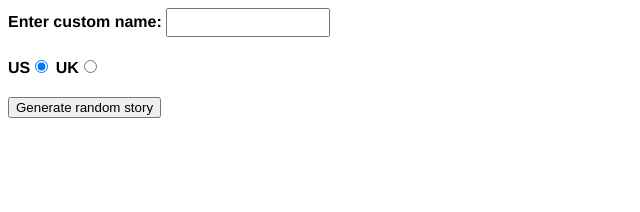
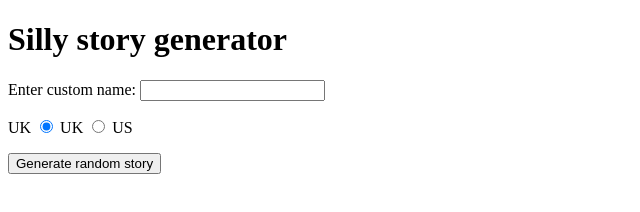
Before and after one commit to Manjinder748/Assignment_4_JavaScript, a plain HTML site: page Silly_Story_Generator/index.html in a window 1280 px wide. Shown: the whole page, without its empty margins (0-640 px from the left). Drawn offline with Linux system fonts and the light colour scheme.

Commit message:
Customizing index.html

```diff
--- a/Silly_Story_Generator/index.html
+++ b/Silly_Story_Generator/index.html
@@ -4,53 +4,25 @@
     <meta charset="utf-8" />
     <meta name="viewport" content="width=device-width" />
     <title>Silly story generator</title>
+  </head>
 
     <!--
-    Name: Manjinder Ramgarhia
+    Name: Manjinder
     File: index.html
     Date: 04 April 2025
     The HTML page for Silly story generator.
     -->
 
-    <style>
-      body {
-        font-family: helvetica, sans-serif;
-        width: 350px;
-      }
-      label {
-        font-weight: bold;
-      }
-      div {
-        padding-bottom: 20px;
-      }
-
-      input[type="text"] {
-        padding: 5px;
-        width: 150px;
-      }
-      p {
-        background: #ffc125;
-        color: #5e2612;
-        padding: 10px;
-        visibility: hidden;
-      }
-    </style>
-  </head>
   <body>
-    <div>
-      <label for="customname">Enter custom name:</label>
-      <input id="customname" type="text" placeholder="" />
-    </div>
-    <div>
-      <label for="us">US</label
-      ><input id="us" type="radio" name="ukus" value="us" checked />
-      <label for="uk">UK</label
-      ><input id="uk" type="radio" name="ukus" value="uk" />
-    </div>
-    <div>
-      <button class="randomize">Generate random story</button>
-    </div>
-    <!-- Thanks a lot to Willy Aguirre for his help with the code for this assessment -->
+    <h1>Silly story generator</h1>
+    <label for="customname">Enter custom name:</label>
+    <input id="customname" type="text">
+    <p>UK
+      <label><input type="radio" name="ukus" value="uk" checked> UK</label>
+      <label><input type="radio" name="ukus" value="us"> US</label>
+    </p>
+    <button class="randomize">Generate random story</button>
     <p class="story"></p>
+    <script src="main.js"></script>
   </body>
 </html>
```
